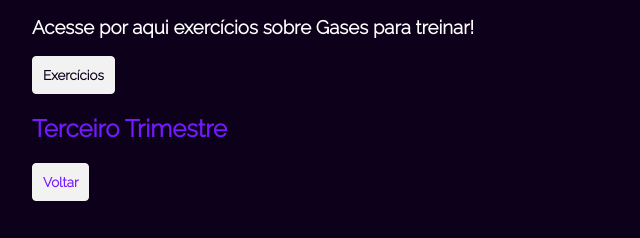
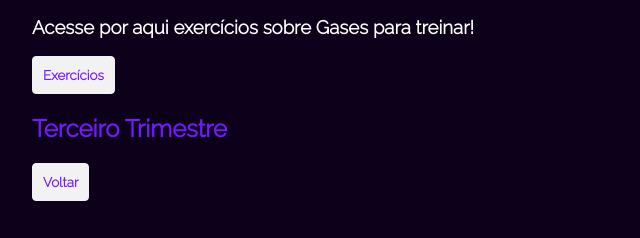
Before and after one commit to luciusfaltz/luciusfaltz.github.io, a plain HTML site: page quimica.html in a window 1280 px wide. Shown: the part 4573-4811 px from the top of the page, 8-648 px from the left. Drawn offline with Linux system fonts and the light colour scheme.

Commit message:
Update quimica.html

```diff
--- a/quimica.html
+++ b/quimica.html
@@ -185,7 +185,7 @@
 	Vale notar que a densidade de um gás é diretamente proporcional a sua massa molecular, ou seja, quanto mais “leve” é um gás, maior serão suas velocidades de difusão e efusão.</p>
 
 	<h3>Acesse por aqui exercícios sobre Gases para treinar!</h3>
-	<button href="./gases.html">Exercícios</button>
+	<button><a href="./gases.html">Exercícios</a></button>
 
 	<h2>Terceiro Trimestre</h2>
 
```
